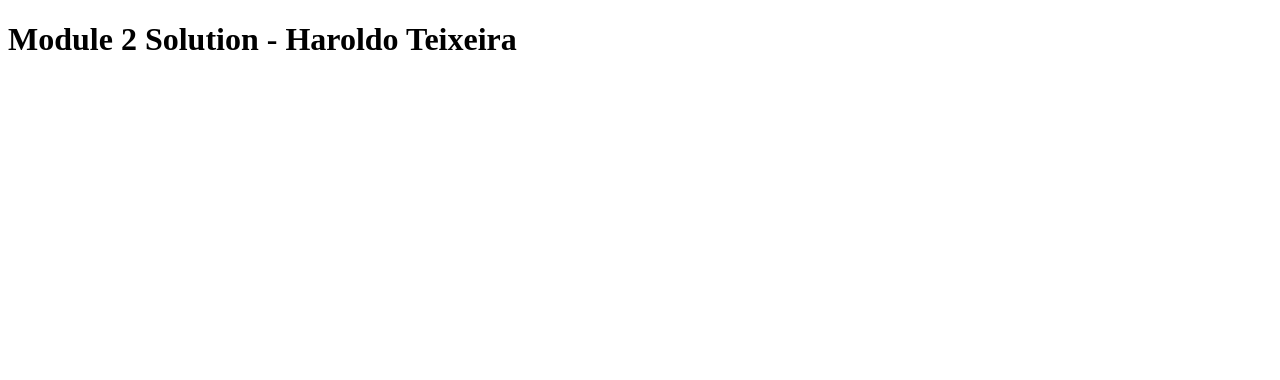
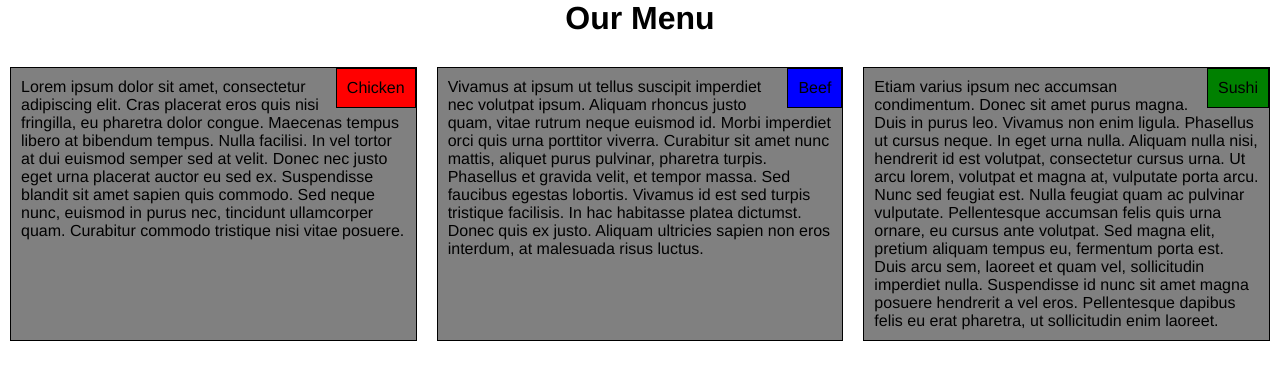
Before and after one commit to haroldoteixeira/htmlcssjs, a plain HTML site: page module2-solution/index.html in a window 1280 px wide. Drawn offline with Linux system fonts and the light colour scheme.

Commit message:
Versão antes da academia

```diff
--- /dev/null
+++ b/module2-solution/css/styles.css
@@ -0,0 +1,62 @@
+* {
+	box-sizing: border-box;
+	font-family: Helvetica;
+	margin: 0px;
+}
+
+h1 {
+	text-align: center;
+	margin-bottom: 20px;
+}
+
+section {
+	border: 1px solid black;
+	background-color: gray;
+	float: left;
+	margin: 10px;
+}
+
+p {
+	background-color: gray;
+	padding: 10px;
+	clear:all;
+}
+
+.box-title {
+	border: 1px solid black;
+	float: right;
+	text-align: center;
+}
+
+.bt-1 {
+	background-color: red;
+}
+
+.bt-2 {
+	background-color: blue;
+}
+
+.bt-3 {
+	background-color: green;
+}
+
+.row {
+	width: 100%;
+	display: flex;
+}
+
+@media (min-width: 992px) {
+	section {
+		width: 33%;
+	}
+}
+
+@media (min-width: 768px) and (max-width: 991px) {
+	section {
+		width: 50%;
+	}
+
+	.third-session {
+		width: 100%;
+	}
+}
--- a/module2-solution/index.html
+++ b/module2-solution/index.html
@@ -2,9 +2,25 @@
 <html>
 <head>
 <meta charset="utf-8">
+<meta name="viewport" content="width=device-width, initial-scale=1">
+<link rel="stylesheet" href="css/styles.css">
 <title>Coursera - Module 2 Solution - Haroldo Teixeira</title>
 </head>
 <body>
-<h1>Module 2 Solution - Haroldo Teixeira</h1>
+<h1>Our Menu</h1>
+<div class="row">
+<section>
+<p class="box-title bt-1">Chicken</p>
+<p class="content">Lorem ipsum dolor sit amet, consectetur adipiscing elit. Cras placerat eros quis nisi fringilla, eu pharetra dolor congue. Maecenas tempus libero at bibendum tempus. Nulla facilisi. In vel tortor at dui euismod semper sed at velit. Donec nec justo eget urna placerat auctor eu sed ex. Suspendisse blandit sit amet sapien quis commodo. Sed neque nunc, euismod in purus nec, tincidunt ullamcorper quam. Curabitur commodo tristique nisi vitae posuere.</p>
+</section>
+<section>
+<p class="box-title bt-2">Beef</p>
+<p class="content">Vivamus at ipsum ut tellus suscipit imperdiet nec volutpat ipsum. Aliquam rhoncus justo quam, vitae rutrum neque euismod id. Morbi imperdiet orci quis urna porttitor viverra. Curabitur sit amet nunc mattis, aliquet purus pulvinar, pharetra turpis. Phasellus et gravida velit, et tempor massa. Sed faucibus egestas lobortis. Vivamus id est sed turpis tristique facilisis. In hac habitasse platea dictumst. Donec quis ex justo. Aliquam ultricies sapien non eros interdum, at malesuada risus luctus.</p>
+</section>
+<section class="third-session">
+<p class="box-title bt-3">Sushi</p>
+<p class="content">Etiam varius ipsum nec accumsan condimentum. Donec sit amet purus magna. Duis in purus leo. Vivamus non enim ligula. Phasellus ut cursus neque. In eget urna nulla. Aliquam nulla nisi, hendrerit id est volutpat, consectetur cursus urna. Ut arcu lorem, volutpat et magna at, vulputate porta arcu. Nunc sed feugiat est. Nulla feugiat quam ac pulvinar vulputate. Pellentesque accumsan felis quis urna ornare, eu cursus ante volutpat. Sed magna elit, pretium aliquam tempus eu, fermentum porta est. Duis arcu sem, laoreet et quam vel, sollicitudin imperdiet nulla. Suspendisse id nunc sit amet magna posuere hendrerit a vel eros. Pellentesque dapibus felis eu erat pharetra, ut sollicitudin enim laoreet.</p>
+</section>
+</div>
 </body>
 </html>
```
